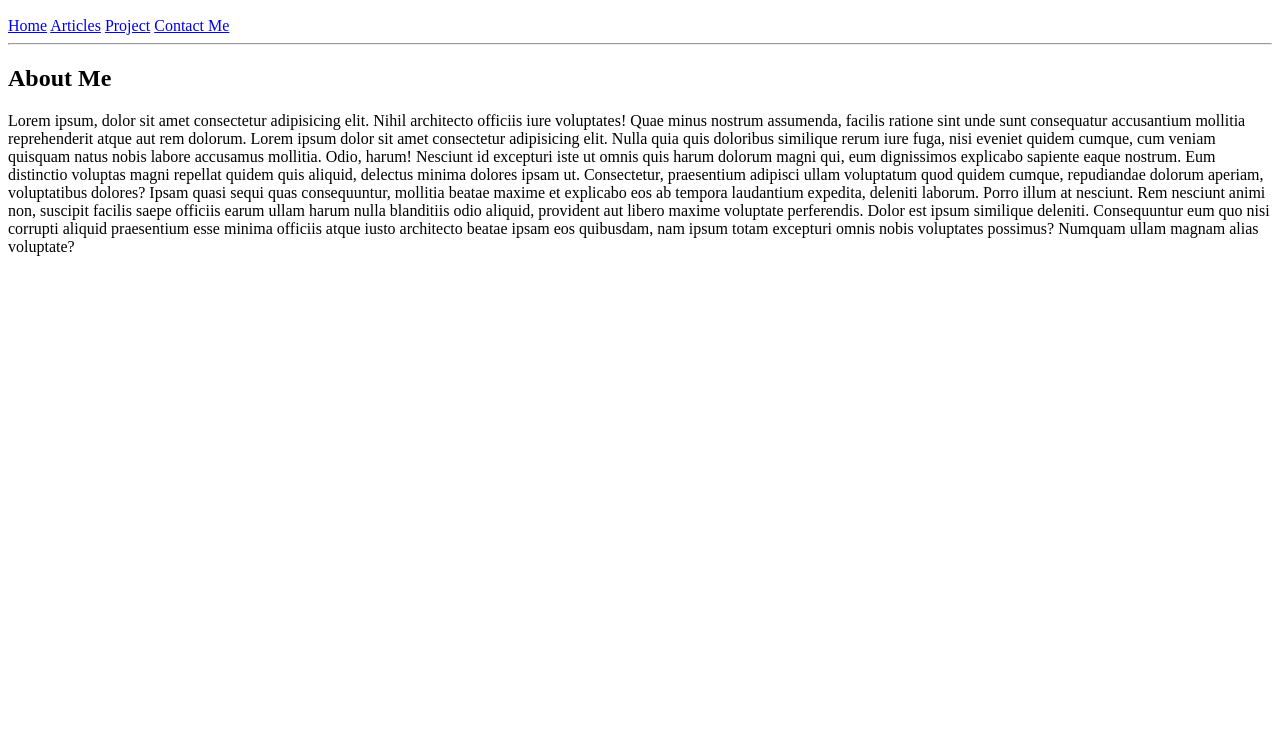
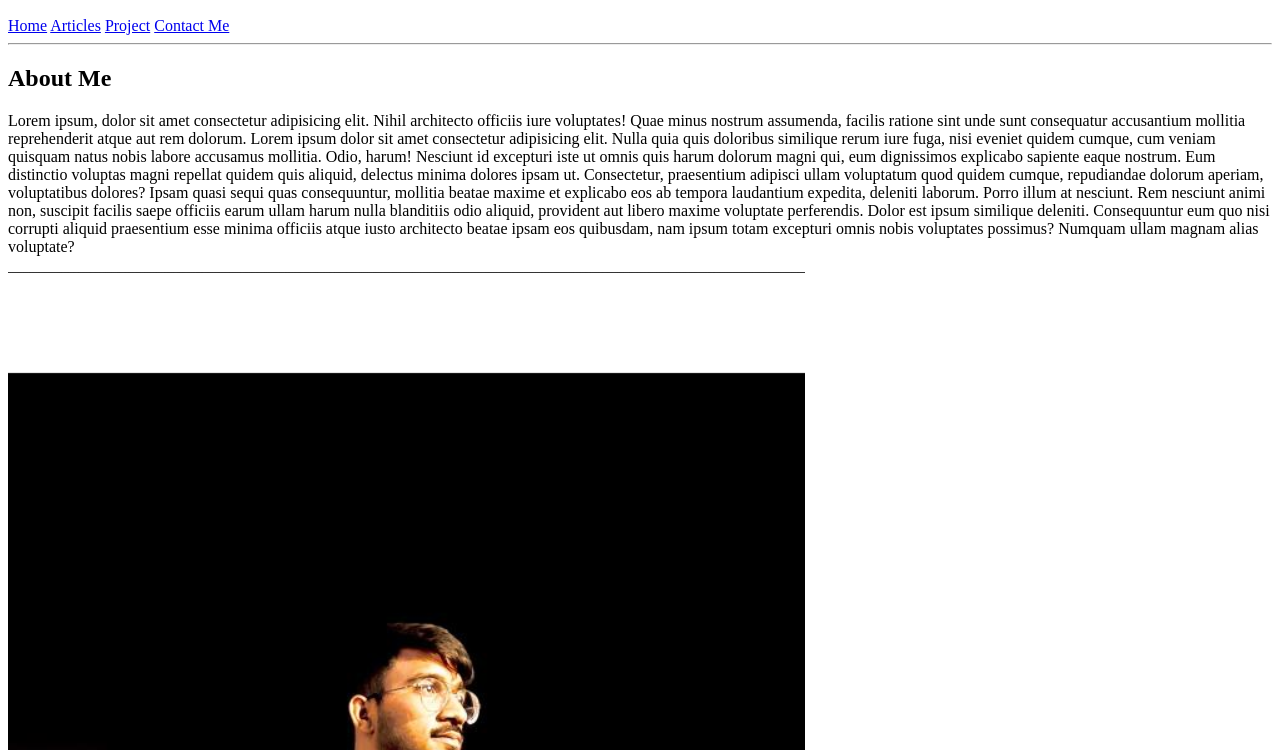
Before and after one commit to MOHIT-GIT2/basic-website, a plain HTML site: page index.html in a window 1280 px wide. Shown: the part 50-800 px from the top of the page. Drawn offline with Linux system fonts and the light colour scheme.

Commit message:
Added picture

```diff
--- a/index.html
+++ b/index.html
@@ -35,6 +35,7 @@
           Porro illum at nesciunt. Rem nesciunt animi non, suscipit facilis saepe officiis earum ullam harum nulla blanditiis odio aliquid, provident aut libero maxime voluptate perferendis. Dolor est ipsum similique deleniti.
           Consequuntur eum quo nisi corrupti aliquid praesentium esse minima officiis atque iusto architecto beatae ipsam eos quibusdam, nam ipsum totam excepturi omnis nobis voluptates possimus? Numquam ullam magnam alias voluptate?
         </p>
+        <img src="favicon/Screenshot 2024-02-01 132453.png" alt="my picture">
       </section>
     </main>
     <footer></footer>
```
Also changed, not shown: favicon/Screenshot 2024-02-01 132453.png (added).
